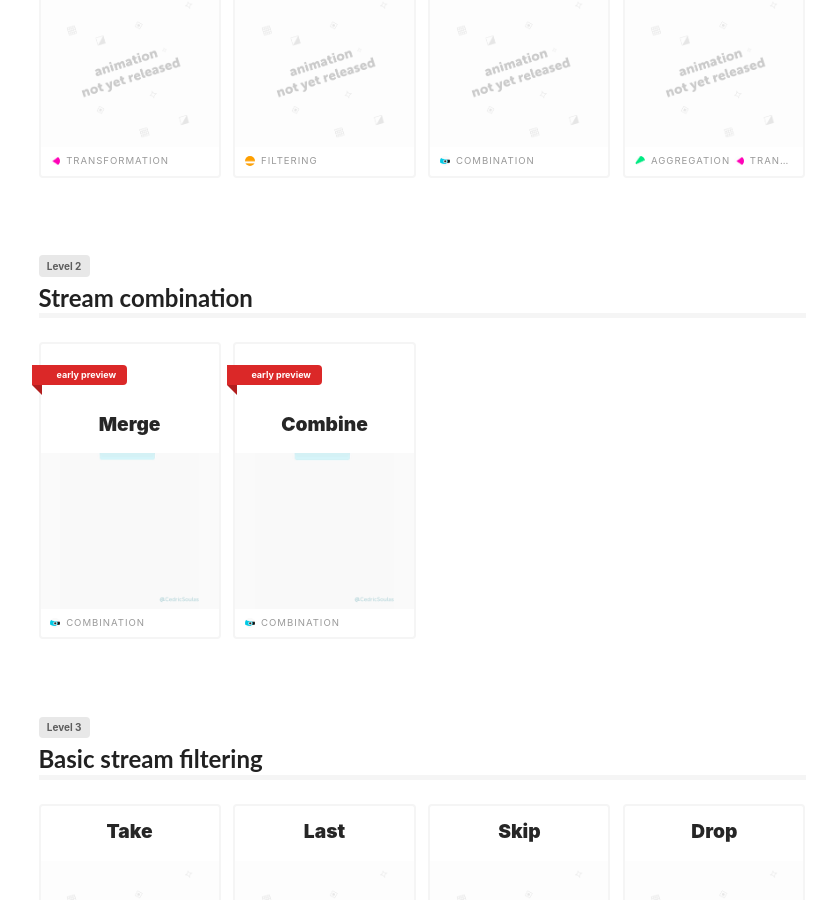
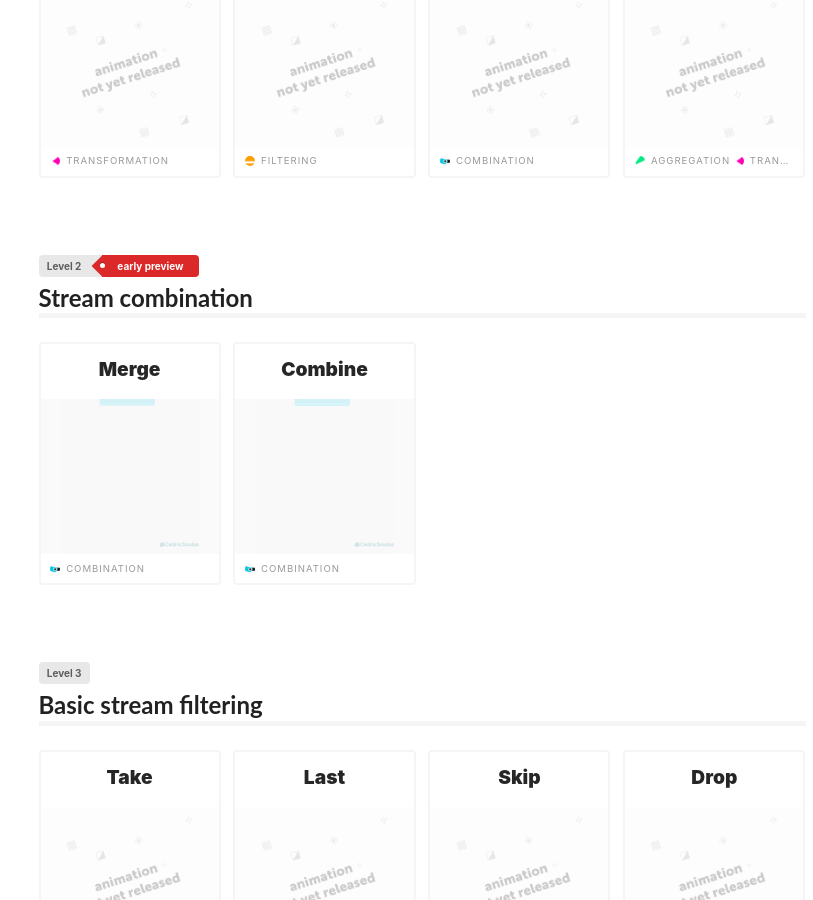
Before and after one commit to cedricss/reactive.how, a Jekyll site: the page built from index.html, in a window 1280 px wide and 900 px high, scrolled down 443 px. Shown: the whole window, without its empty margins (218-1031 px from the left). Built offline with Jekyll 4.4.1, drawn with Linux system fonts in a browser that asks for light colours.

Commit message:
Improve the early preview label position

```diff
--- a/_includes/card.html
+++ b/_includes/card.html
@@ -1,9 +1,5 @@
 <div class="ui card {% if include.card.released == false %}coming soon{% endif %}">
   <div class="content">
-    {% if include.card.released %}
-    <a class="ui red mini ribbon label">early preview</a>
-    <div class="ui hidden divider"></div>
-    {% endif %}
     <span class="header center aligned">{{ include.card.name }}</span>
     {% if include.card.aka %}
     {% assign akasize = include.card.aka | size %}
--- a/index.html
+++ b/index.html
@@ -10,8 +10,15 @@ layout: default
 </div>
 
 {% for level in site.data.cards.levels %}
-<div class="stripe mobile-center">
+<div class="stripe">
+    {% if forloop.index == 2 %}
+    <div class="attached labels">
+        <span class="ui tiny label">Level 2</span>
+        <span class="ui tag red tiny label">early preview</span>
+    </div>
+    {% else %}
     <span class="ui tiny label">Level {{ forloop.index }}</span>
+    {% endif %}
     {% for module in level.modules %}
     <h2 class="ui header">
         {{ module.name }}
```
